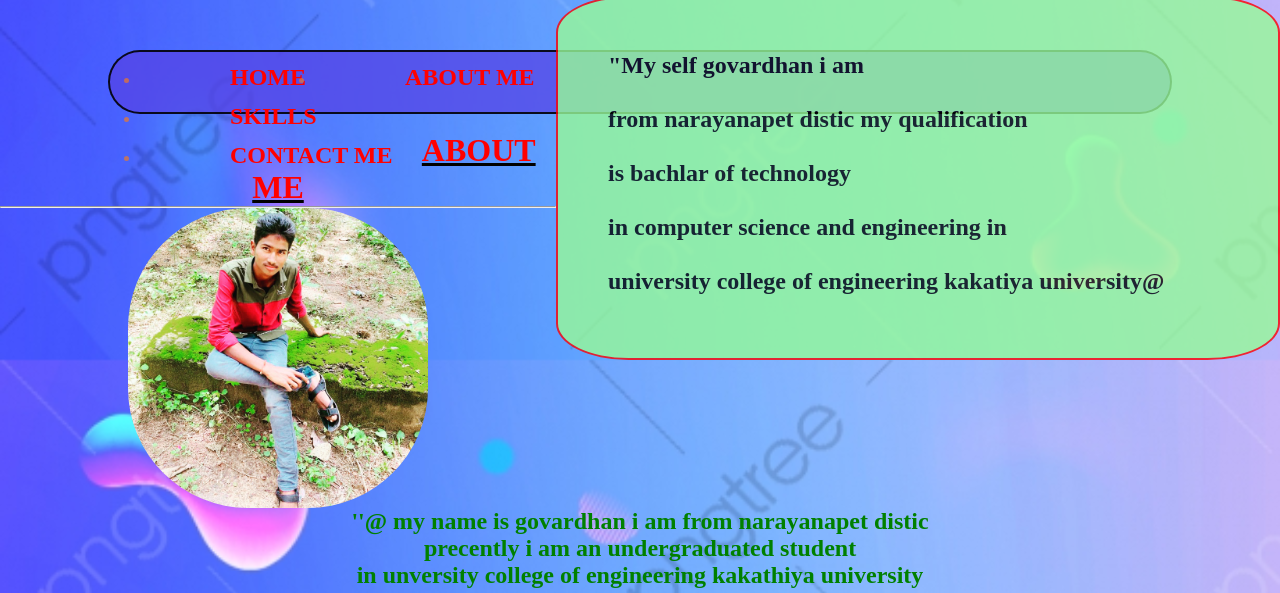
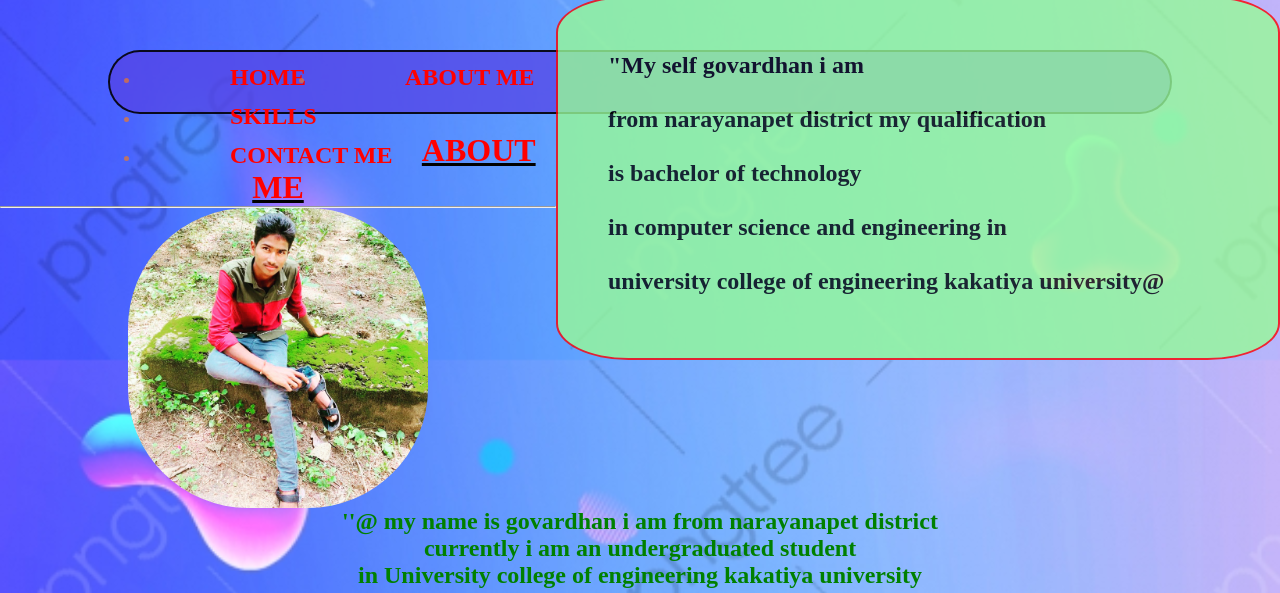
Before and after one commit to Vardhankosgi/portfolio, a plain HTML site: page index.html in a window 1280 px wide. Shown: the part 558-1151 px from the top of the page. Drawn offline with Linux system fonts and the light colour scheme.

Commit message:
Update index.html

```diff
--- a/index.html
+++ b/index.html
@@ -316,7 +316,7 @@
         </div4>
 
         <div1 class="bhem"><br><br><br>
-            <h2>"My self govardhan i am <br><br>from narayanapet distic my qualification<br><br> is bachlar of
+            <h2>"My self govardhan i am <br><br>from narayanapet district my qualification<br><br> is bachelor of
                 technology<br> <br>in computer science and engineering in<br><br> university college of engineering
                 kakatiya university@</h2>
         </div1>
@@ -369,9 +369,9 @@
     <center>
         <img class="img" src="gov.jpg">
         <h2>
-            <font color="green"> ''@ my name is govardhan i am from narayanapet distic<br> precently i am an
+            <font color="green"> ''@ my name is govardhan i am from narayanapet district<br> currently i am an
                 undergraduated
-                student<br> in unversity college of engineering kakathiya university <br>in computer sceince and
+                student<br> in University college of engineering kakatiya university <br>in computer science and
                 technology <br>and i would like to working as an profetional software engineer <font color="red">
                     <a>.@read more ''</a>
                 </font>
```
